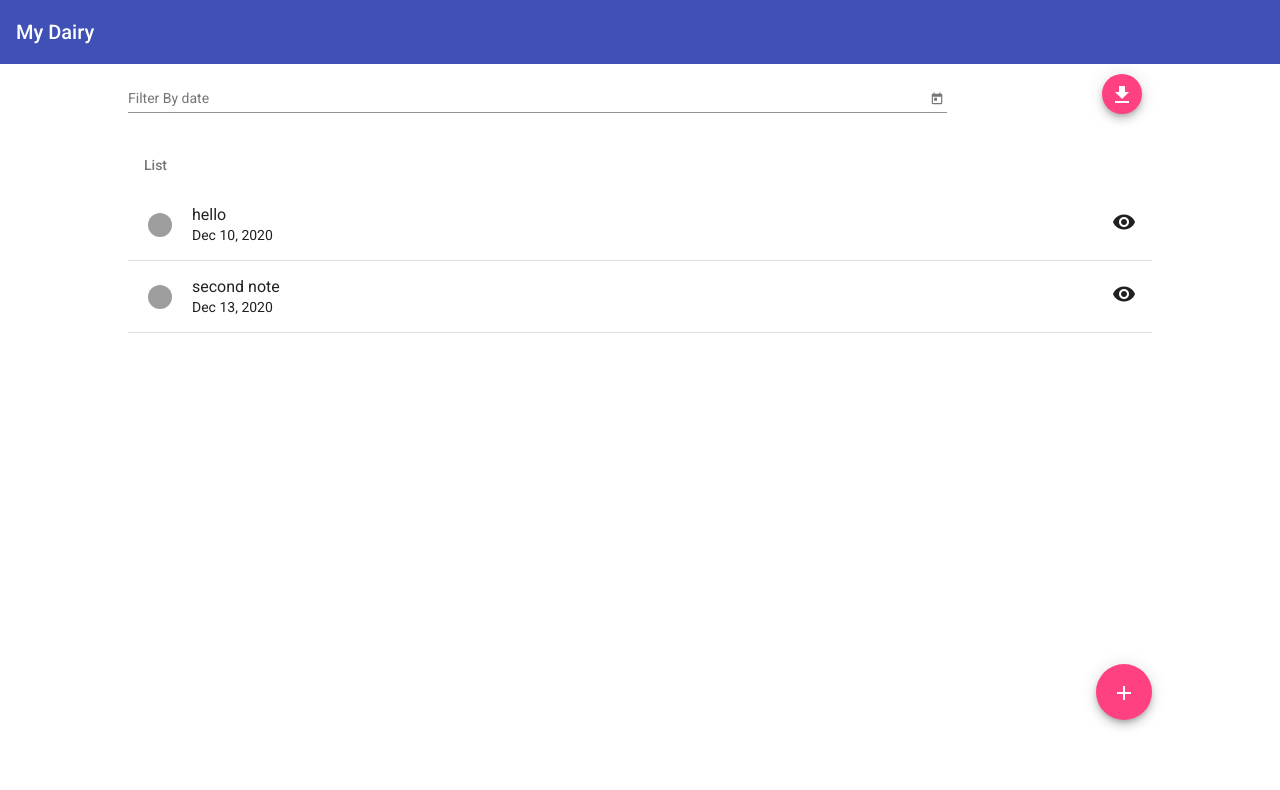
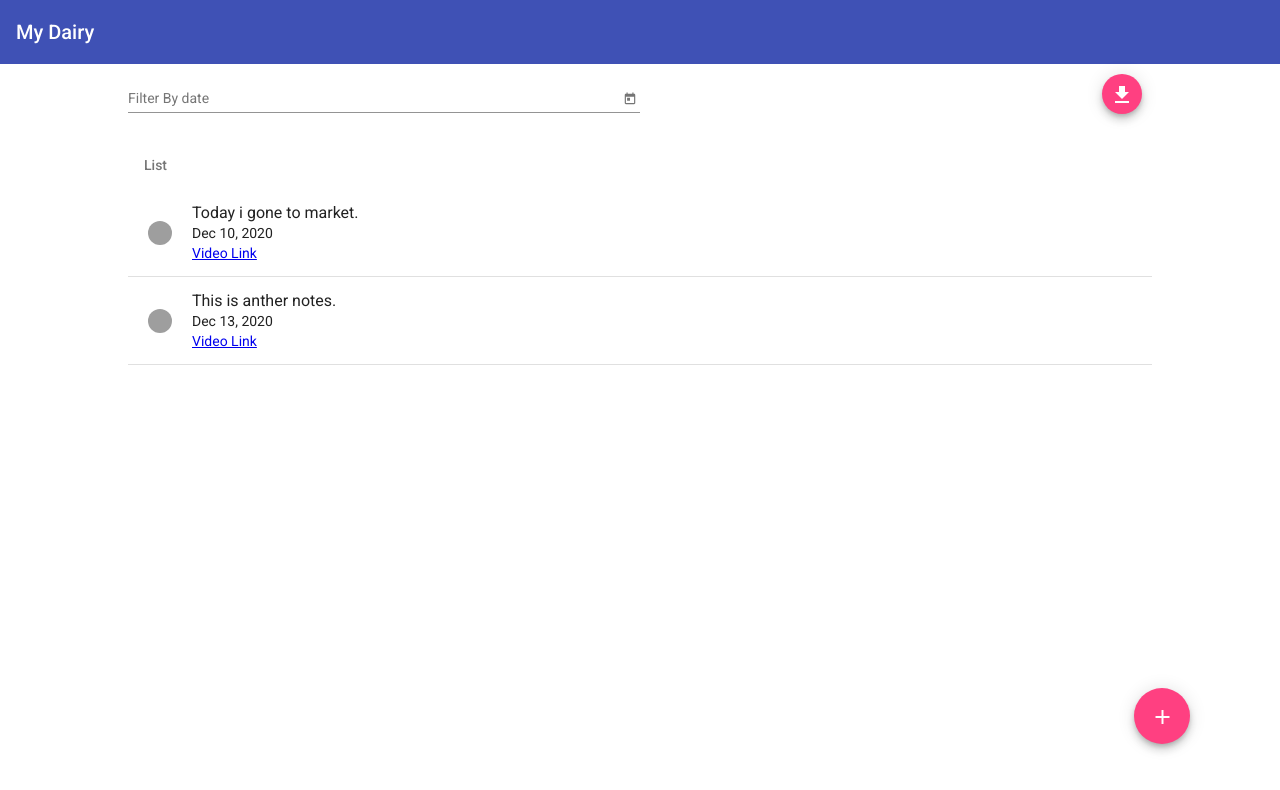
Before and after one commit to sa-bangash/dairyApp, an Angular app: page /notes-list in a window 1280 px wide. Shown: the top 790 px of the page. Built offline with nearby package versions, Linux system fonts and the light colour scheme; grey boxes are pictures that could not be loaded.

Commit message:
finilize the code

```diff
--- a/src/app/components/note-form/note-form.component.ts
+++ b/src/app/components/note-form/note-form.component.ts
@@ -14,8 +14,7 @@ export class NoteFormComponent implements OnInit {
     this.form = this.fb.group({
       id: '',
       text: ['', [Validators.required]],
-      imageUrl: 'https://scontent.fpew3-1.fna.fbcdn.net/v/t1.0-1/p480x480/26239199_949372878548131_4224877183970466593_n.jpg?_nc_cat=103&ccb=2&_nc_sid=7206a8&_nc_ohc=pzKWM5eCZwgAX85B9vG&_nc_ht=scontent.fpew3-1.fna&tp=6&oh=e9a0c2ed8c9ba942656f5722fe242558&oe=5FF7D4B4',
-      videoUrl: 'https://youtu.be/QZMf2zkKoF8',
+      imageUrl: '',
       date: new Date()
     });
   }
--- a/src/app/components/noteitem/noteitem.component.html
+++ b/src/app/components/note-item/note-item.component.html
@@ -3,8 +3,6 @@
     <mat-icon mat-list-icon *ngIf="!data.imageUrl">description</mat-icon>
     <div mat-line>{{data.text}}</div>
     <div mat-line> {{data.date | date}} </div>
-    <span class="cursor-pointer">
-        <mat-icon>visibility</mat-icon>
-    </span>
+    <a *ngIf="data.videoUrl" [href]="data.videoUrl" mat-line target="blank">Video Link</a>
     <mat-divider></mat-divider>
 </mat-list-item>
--- a/src/app/components/notes-list/notes-list.component.css
+++ b/src/app/components/notes-list/notes-list.component.css
@@ -10,10 +10,10 @@
 
 .add-btn {
   position: fixed;
-  bottom: 10%;
-  right: 10%;
+  bottom: 7%;
+  right: 7%;
 }
 
 .mat-form-field.filter-date {
-  width: 80%;
+  width: 50%;
 }
--- a/src/app/components/notes-list/notes-list.component.html
+++ b/src/app/components/notes-list/notes-list.component.html
@@ -21,7 +21,7 @@
         <div>
             <mat-list>
                 <div mat-subheader>List</div>
-                <app-noteitem *ngFor="let note of list" [data]="note"></app-noteitem>
+                <app-note-item *ngFor="let note of list" [data]="note"></app-note-item>
                 <mat-list-item *ngIf="!list.length">
                     No Item Found on this Date
                 </mat-list-item>
--- a/src/app/services/notes/notes.service.ts
+++ b/src/app/services/notes/notes.service.ts
@@ -7,14 +7,14 @@ import { addDays } from 'src/app/common/utils';
 export class NotesService {
   notesList: Array<INote> = [{
     id: 1,
-    text: 'hello',
+    text: 'Today i gone to market.',
     date: new Date(),
     imageUrl: 'https://scontent.fpew3-1.fna.fbcdn.net/v/t1.0-1/p480x480/26239199_949372878548131_4224877183970466593_n.jpg?_nc_cat=103&ccb=2&_nc_sid=7206a8&_nc_ohc=pzKWM5eCZwgAX85B9vG&_nc_ht=scontent.fpew3-1.fna&tp=6&oh=e9a0c2ed8c9ba942656f5722fe242558&oe=5FF7D4B4',
     videoUrl: 'https://youtu.be/QZMf2zkKoF8',
   },
   {
     id: 2,
-    text: 'second note',
+    text: 'This is anther notes.',
     date: addDays(new Date(), 3),
     imageUrl: 'https://scontent.fpew3-1.fna.fbcdn.net/v/t1.0-1/p480x480/26239199_949372878548131_4224877183970466593_n.jpg?_nc_cat=103&ccb=2&_nc_sid=7206a8&_nc_ohc=pzKWM5eCZwgAX85B9vG&_nc_ht=scontent.fpew3-1.fna&tp=6&oh=e9a0c2ed8c9ba942656f5722fe242558&oe=5FF7D4B4',
     videoUrl: 'https://youtu.be/QZMf2zkKoF8',
@@ -31,13 +31,7 @@ export class NotesService {
     return this.notesList;
   }
 
-  fetchByDate(): INote {
-    return this.notesList.find((item) => {
-      return item.date;
-    });
-  }
-
   add(note: INote): void {
-    this.notesList.push(note);
+    this.notesList.push({ ...note, id: this.notesList.length });
   }
 }
```
Also changed, not shown: src/app/app.module.ts (+4 -4 lines), src/app/components/note-item/note-item.component.ts (renamed from src/app/components/noteitem/noteitem.component.ts, +5 -5 lines), src/app/components/note-item/note-item.component.css (added), 1 other file (tests, documents, lock files or other folders).
